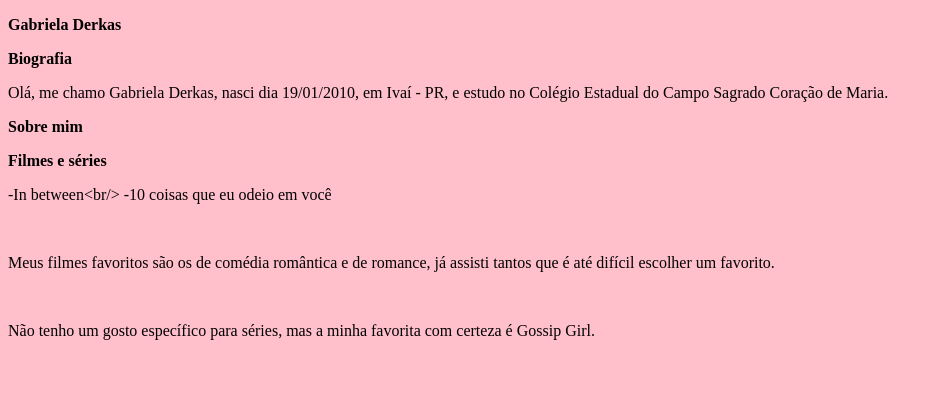
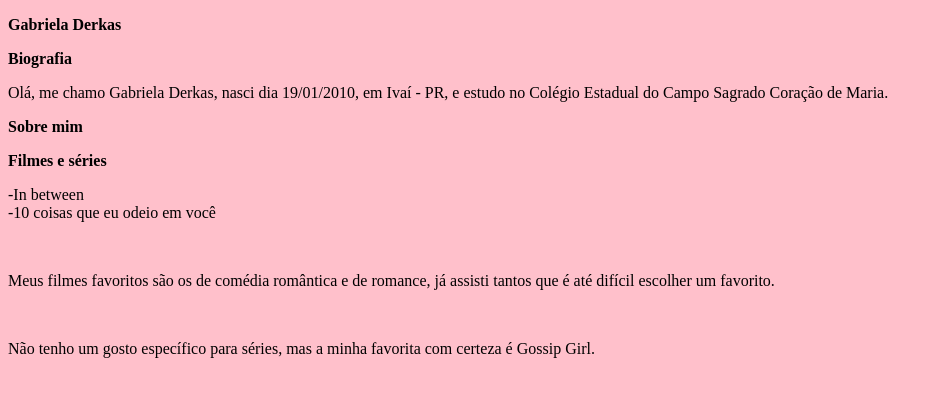
Before and after one commit to gabrieladerkas/Curso4Sagrado, a plain HTML site: page index.html in a window 1280 px wide. Shown: the whole page, without its empty margins (0-943 px from the left). Drawn offline with Linux system fonts and the light colour scheme.

Commit message:
arrumei um erro

```diff
--- a/index.html
+++ b/index.html
@@ -13,7 +13,7 @@
 <p>Olá, me chamo Gabriela Derkas, nasci dia 19/01/2010, em Ivaí - PR, e estudo no Colégio Estadual do Campo Sagrado Coração de Maria.</p>
 <p> <b>Sobre mim</b> </p>
 <p> <b>Filmes e séries</b> </p>
-<p>-In between&lt;br/&gt; -10 coisas que eu odeio em você
+<p>-In between<br/>-10 coisas que eu odeio em você
 </p>
 <img src="" alt="">
 <p>Meus filmes favoritos são os de comédia romântica e de romance, já assisti tantos que é até difícil escolher um favorito.</p>
```
